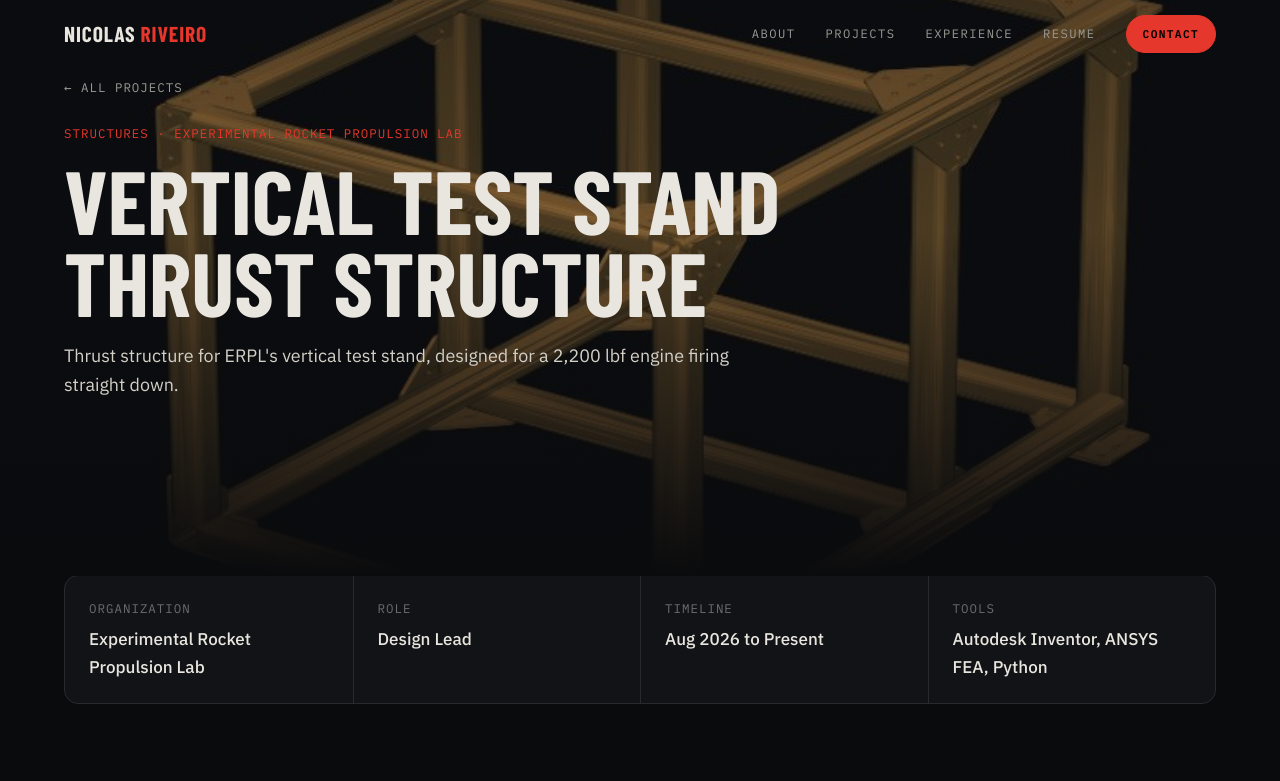
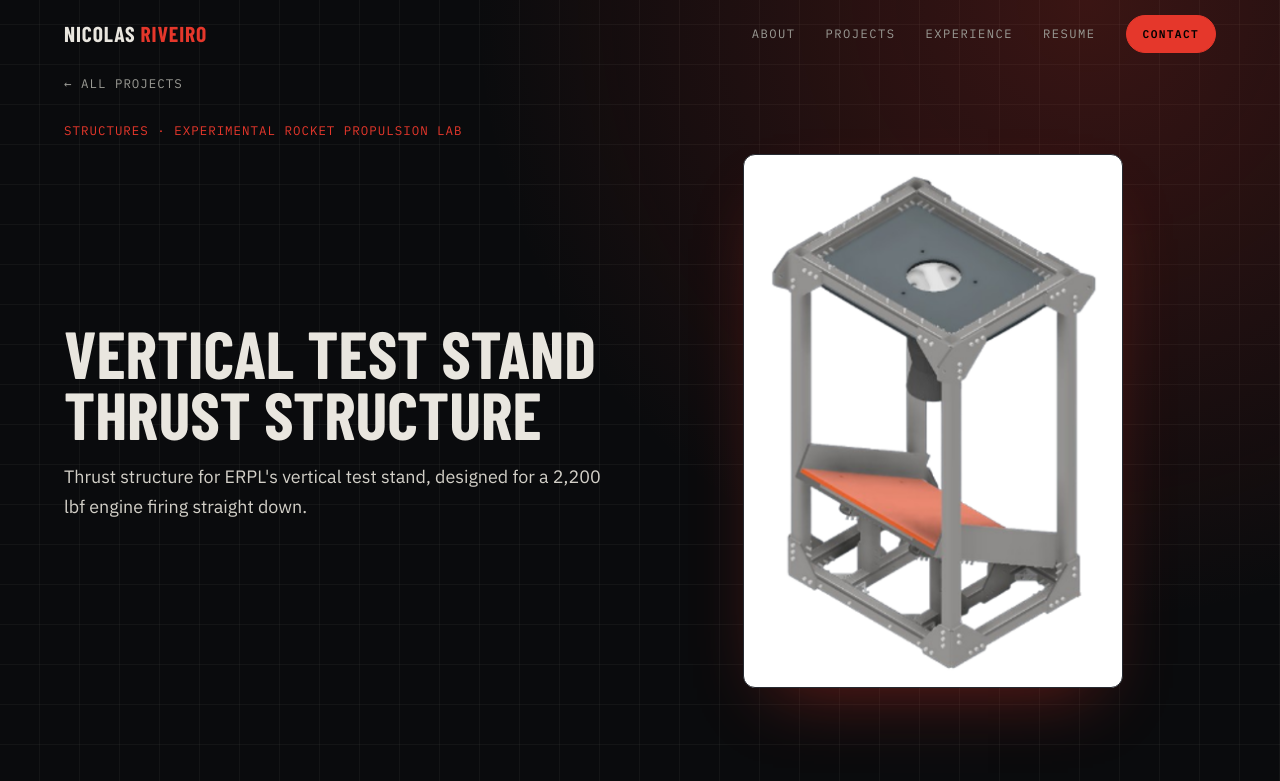
Before and after one commit to nicolasriveiroquintans/nicolasriveiroquintans.github.io, a plain HTML site: page projects/vertical-test-stand.html in a window 1280 px wide. Shown: the top 781 px of the page. Drawn offline with nearby package versions, Linux system fonts and the light colour scheme; a web font is replaced by a local one.

Commit message:
Add vertical test stand assembly image as project preview
Co-Authored-By: Claude Opus 5.5 <noreply@anthropic.com>
Claude-Session: https://claude.ai/code/session_01L6Voju1BE2f9ZYSagHLWzZ

```diff
--- a/css/style.css
+++ b/css/style.css
@@ -315,3 +315,4 @@ a.side-box.related span{color:var(--muted);font-size:.9rem}
 @media (max-width:980px){.hero-split{grid-template-columns:1fr;gap:28px}}
 @media (max-width:720px){.hero-split h1{font-size:2.15rem}}
 .contact-links{display:flex;flex-wrap:wrap;justify-content:center;gap:18px 40px}
+.hero-fig.tall{max-width:380px;justify-self:center;padding:14px}
--- a/projects/vertical-test-stand.html
+++ b/projects/vertical-test-stand.html
@@ -28,14 +28,14 @@
     <button class="menu-btn" aria-label="Open menu"><span></span><span></span><span></span></button>
   </div>
 </header>
-<section class="p-hero"><img class="bg" src="../assets/img/vtsd-frame.jpg" alt="">
+<section class="p-hero plain">
   <div class="wrap">
     <a class="back mono" href="../index.html#projects">&larr; All projects</a>
     <div class="mono accent" style="margin-bottom:14px">Structures &middot; Experimental Rocket Propulsion Lab</div>
-    <div class=""><div>
+    <div class="hero-split"><div>
     <h1>Vertical Test Stand Thrust Structure</h1>
     <p class="sub">Thrust structure for ERPL's vertical test stand, designed for a 2,200 lbf engine firing straight down.</p>
-    </div></div>
+    </div><figure class="hero-fig tall"><img src="../assets/img/vtsd-assembly.png" alt="Vertical Test Stand Thrust Structure plot"></figure></div>
   </div>
 </section>
 <div class="wrap">
@@ -75,7 +75,8 @@
 <li>It also confirmed that the plate height doesn't change the thermal result (the plate is always inside the plume's potential core), so the plate can go wherever it fits the frame best. A 1/2 in A500 plate passes at any angle.</li>
 </ul>
 <h2>Media</h2>
-      <div class="gallery"><figure class="full"><img class="photo" src="../assets/img/vtsd-frame.jpg" alt="Square geometry VTSD final assembly (rendered from the CAD export)." loading="lazy"><figcaption>Square geometry VTSD final assembly (rendered from the CAD export).</figcaption></figure>
+      <div class="gallery"><figure><img src="../assets/img/vtsd-assembly.png" alt="Vertical test stand assembly: thrust structure with the engine mount on top and the angled flame diverter plate underneath." loading="lazy"><figcaption>Vertical test stand assembly: thrust structure with the engine mount on top and the angled flame diverter plate underneath.</figcaption></figure>
+<figure><img class="photo" src="../assets/img/vtsd-frame.jpg" alt="Square geometry VTSD frame (rendered from the CAD export)." loading="lazy"><figcaption>Square geometry VTSD frame (rendered from the CAD export).</figcaption></figure>
 <figure class="full"><img src="../assets/img/diverter-force-diagram.jpg" alt="Diverter plate loads that feed into the stand: axial into the legs, side into the bracing." loading="lazy"><figcaption>Diverter plate loads that feed into the stand: axial into the legs, side into the bracing.</figcaption></figure></div>
 
     </article>
```
Also changed, not shown: index.html (+1 -1 lines), assets/img/vtsd-assembly.png (added).
